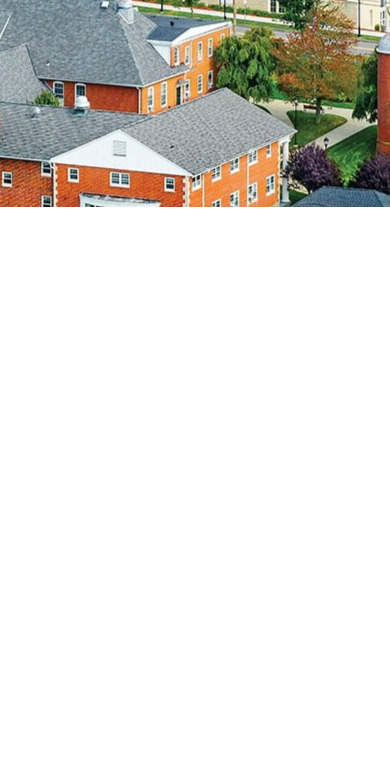
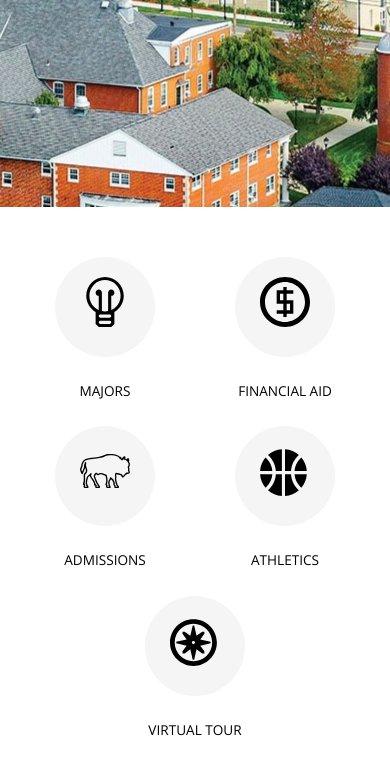
Before and after one commit to ahmd1661998/task-NewCollage, a plain HTML site: page index.html in a window 390 px wide. Shown: the part 343-1100 px from the top of the page. Before the commit the page ends 844 px from the top, so only its background shows below. Drawn offline with nearby package versions, Linux system fonts and the light colour scheme.

Commit message:
media-Section-information

```diff
--- a/css/style.scss
+++ b/css/style.scss
@@ -88,24 +88,19 @@ a:hover {
     min-width: 100%;
     height: auto;
     z-index: 999;
-
     .navbar {
         .navbar-brand {
             font-family: 'Roboto Slab', serif;
-
             .icon {
                 width: 70px;
                 height: 80px;
                 left: -20px;
             }
-
             p {margin-top: -15px;visibility: hidden;}
         }
-
         .navbar-nav {
             li {
                 margin-right: 1.25em;
-
                 .btn-header {
                     border-radius: 0;
                     background-color: #d15414;
@@ -115,7 +110,6 @@ a:hover {
                 }
             }
         }
-
         form {
             .input {
                 border-radius: 0;
@@ -123,7 +117,6 @@ a:hover {
                 padding: 20px 10px;
             }
         }
-
         .menu-h {
             font-size: 40px;
             &:hover {
@@ -146,12 +139,10 @@ a:hover {
         min-height: 100%;
         z-index: -1;
     }
-
     .title {
         top: 0;
         min-width: 100%;
         padding-top: 19%;
-
         h2 {
             font-weight: 600;
             line-height: 1em;
@@ -162,13 +153,13 @@ a:hover {
     }
 }
 
+/* Start Section-information */
 .svgIcon {
     margin: 50px auto;
     ul {
         li {
             border-right: 2px solid #F5F5F5;
             width: 20%;
-
             .icon-svg {
                 background-color: #f5f5f5;
                 width: 100px;
@@ -176,12 +167,10 @@ a:hover {
                 border-radius: 50px;
                 margin: 0 auto;
                 margin-bottom: 1.5em;
-
                 .icon {
                     width: 50%;
                     height: 90%;
                     margin: 0 auto;
-
                 }
             }
             .icon-caption {font-size: 0.85em;color: #000;}
@@ -311,7 +300,6 @@ footer {
 
 /* Responsive */
 @media (max-width: 767px) { /* Mobile & Tablet Rules */
-    /* Start Header */
     .main-header .navbar .navbar-brand .icon,
     .main-header .navbar .navbar-brand p,
     .main-header .navbar .navbar-collapse .navbar-nav,
@@ -320,6 +308,7 @@ footer {
     {
         display: none;
     }
+    /* Start Header */
     .main-header {
         .navbar {
             .navbar-brand {
@@ -347,6 +336,21 @@ footer {
             }
         }
     }
+
+    /* Start Section-information */
+    .svgIcon {
+        margin: 50px auto;
+        ul {
+            display: inline-block !important;
+            li {
+                float: left;
+                border-right: none;
+                width: 50%;
+                margin-bottom: 25px;
+            }
+            li:last-child {width: 100%;}
+        }
+    }
 }
 @media (min-width: 768px) and (max-width: 991px) { /* Small Screen Rules */
     .main-header .navbar .navbar-brand .icon,
@@ -356,6 +360,7 @@ footer {
     {
         display: none;
     }
+    /* Start Header */
     .main-header {
         .navbar {
             .navbar-brand {
@@ -392,6 +397,7 @@ footer {
     {
         display: none;
     }
+    /* Start Header */
     .head {
         .title {
             h2{
```
Also changed, not shown: index.html (+3 -3 lines), css/style.css, 1 other file.
